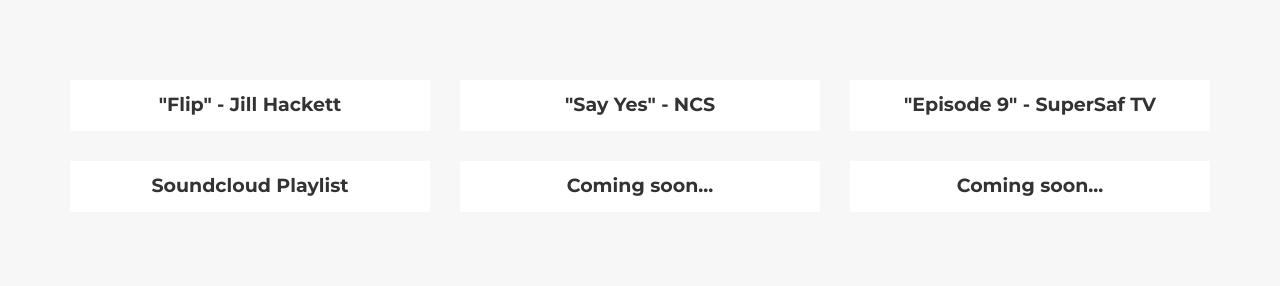
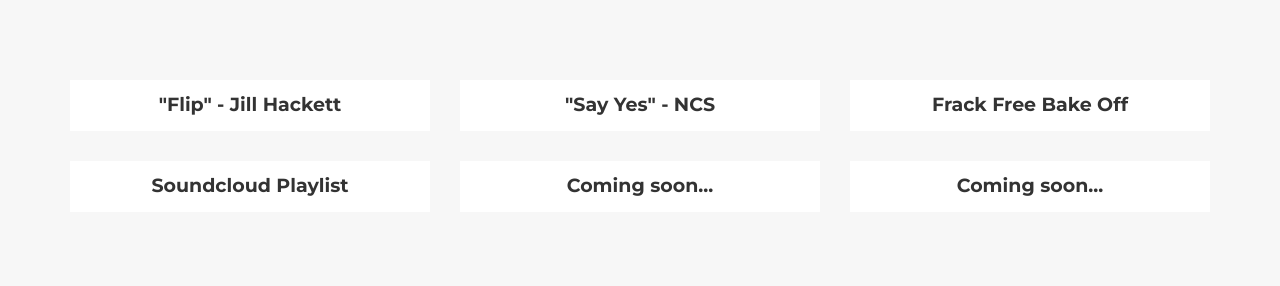
Before and after one commit to barnabysmithmusic/barnabysmithmusic.github.io, a Jekyll site: the page built from _posts/2015-02-05-project-6.markdown, in a window 1280 px wide and 900 px high, scrolled down 1947 px. Shown: the part 167-453 px from the top of the window. Built offline with Jekyll 4.4.1, drawn with Linux system fonts in a browser that asks for light colours; some web fonts are replaced; comment, search, counter and statistics services are not loaded.

Commit message:
Add Frack Free Bake Off video to listen page

```diff
--- a/_posts/2015-02-05-project-6.markdown
+++ b/_posts/2015-02-05-project-6.markdown
@@ -1,15 +1,15 @@
 ---
-title: '&quot;Episode 9&quot; - SuperSaf TV'
-subtitle: SuperSaf TV
+title: Frack Free Bake Off
+subtitle: Frack Free Bake Off
 layout: default
 modal-id: 6
 date: 2015-02-05
 img: dreams.png
-thumbnail: supersaftvep9thumbnail.jpg
+thumbnail: ff_bake_off_thumbnail.jpg
 alt: image-alt
 project-date: April 2016
 client: Start Bootstrap
 category: Listen
-description: <iframe width="560" height="315" src="https://www.youtube.com/embed/pb8sWPQNnHc" frameborder="0" allowfullscreen></iframe>
+description: <iframe src="https://www.facebook.com/plugins/video.php?href=https%3A%2F%2Fwww.facebook.com%2Fgreenpeaceuk%2Fvideos%2Fvb.9250349228%2F10153074432039229%2F%3Ftype%3D3&show_text=0&width=560" width="560" height="315" style="border:none;overflow:hidden" scrolling="no" frameborder="0" allowTransparency="true" allowFullScreen="true"></iframe>
 
 ---
```
Also changed, not shown: img/listen/ff_bake_off_thumbnail.jpg.
